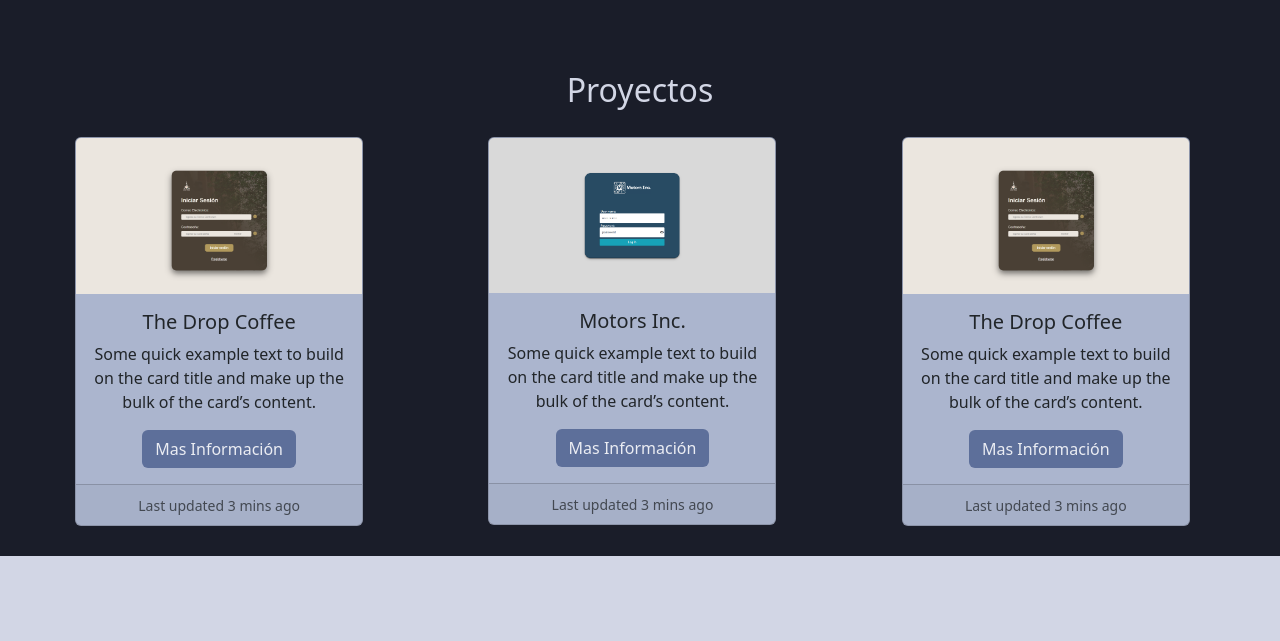
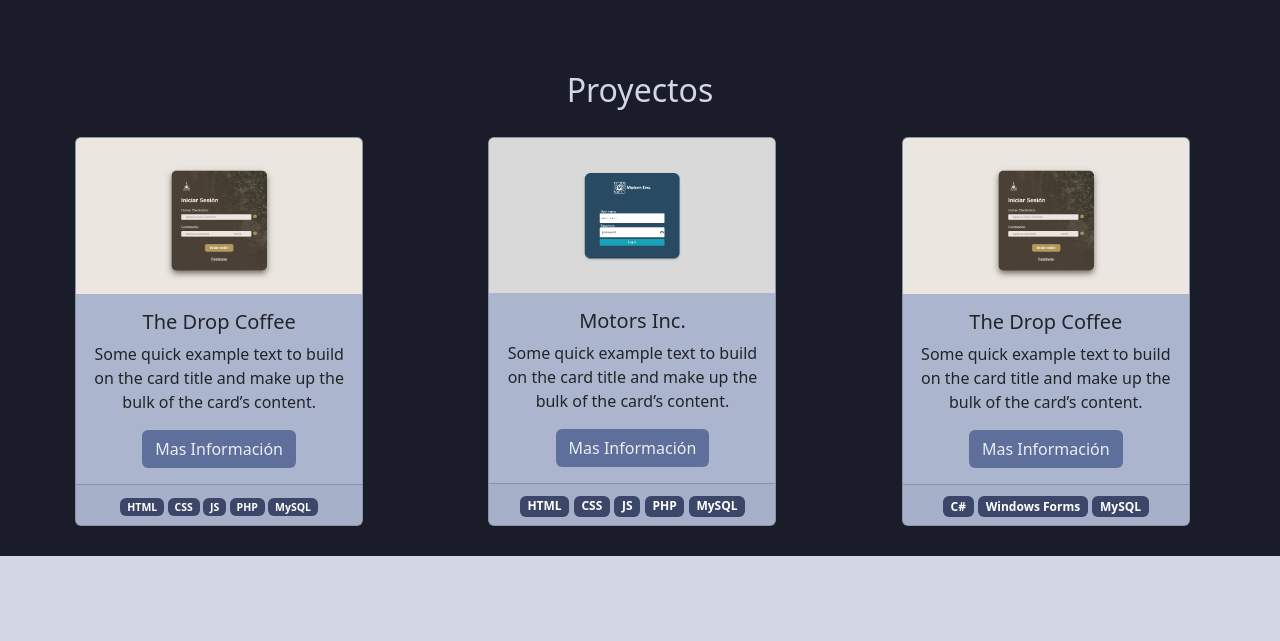
Before and after one commit to Elcarlos2925/portfolio, a plain HTML site: page home/index.html in a window 1280 px wide. Shown: the part 1789-2430 px from the top of the page. Drawn offline with nearby package versions, Linux system fonts and the light colour scheme.

Commit message:
add badge in the skill

```diff
--- a/home/index.html
+++ b/home/index.html
@@ -156,7 +156,23 @@
                             <a href="../templates/thedropcoffee.html" class="btn btn-more-info">Mas Información</a>
                         </div>
                         <div class="card-footer">
-                            <small class="text-body-secondary">Last updated 3 mins ago</small>
+                            <small class="text-body-secondary">
+                                <span class="badge">
+                                    HTML
+                                </span>
+                                <span class="badge">
+                                    CSS
+                                </span>
+                                <span class="badge">
+                                    JS
+                                </span>
+                                <span class="badge">
+                                    PHP
+                                </span>
+                                <span class="badge">
+                                    MySQL
+                                </span>
+                            </small>
                         </div>
                     </article>
                 </div>
@@ -172,7 +188,21 @@
                             <a href="../templates/motorsinc.html" class="btn btn-more-info">Mas Información</a>
                         </div>
                         <div class="card-footer">
-                            <small class="text-body-secondary">Last updated 3 mins ago</small>
+                            <span class="badge">
+                                HTML
+                            </span>
+                            <span class="badge">
+                                CSS
+                            </span>
+                            <span class="badge">
+                                JS
+                            </span>
+                            <span class="badge">
+                                PHP
+                            </span>
+                            <span class="badge">
+                                MySQL
+                            </span>
                         </div>
                     </article>
                 </div>
@@ -188,7 +218,15 @@
                             <a href="../templates/thedropcoffee.html" class="btn btn-more-info">Mas Información</a>
                         </div>
                         <div class="card-footer">
-                            <small class="text-body-secondary">Last updated 3 mins ago</small>
+                            <span class="badge">
+                                C#
+                            </span>
+                            <span class="badge">
+                                Windows Forms
+                            </span>
+                            <span class="badge">
+                                MySQL
+                            </span>
                         </div>
                     </article>
                 </div>
--- a/static/css/style.css
+++ b/static/css/style.css
@@ -383,6 +383,9 @@ html{
         filter: grayscale();
 }
 
+.badge{
+    background-color: var(--IV-color);
+}
 
 @media screen and
 (max-width: 1100px){
```
